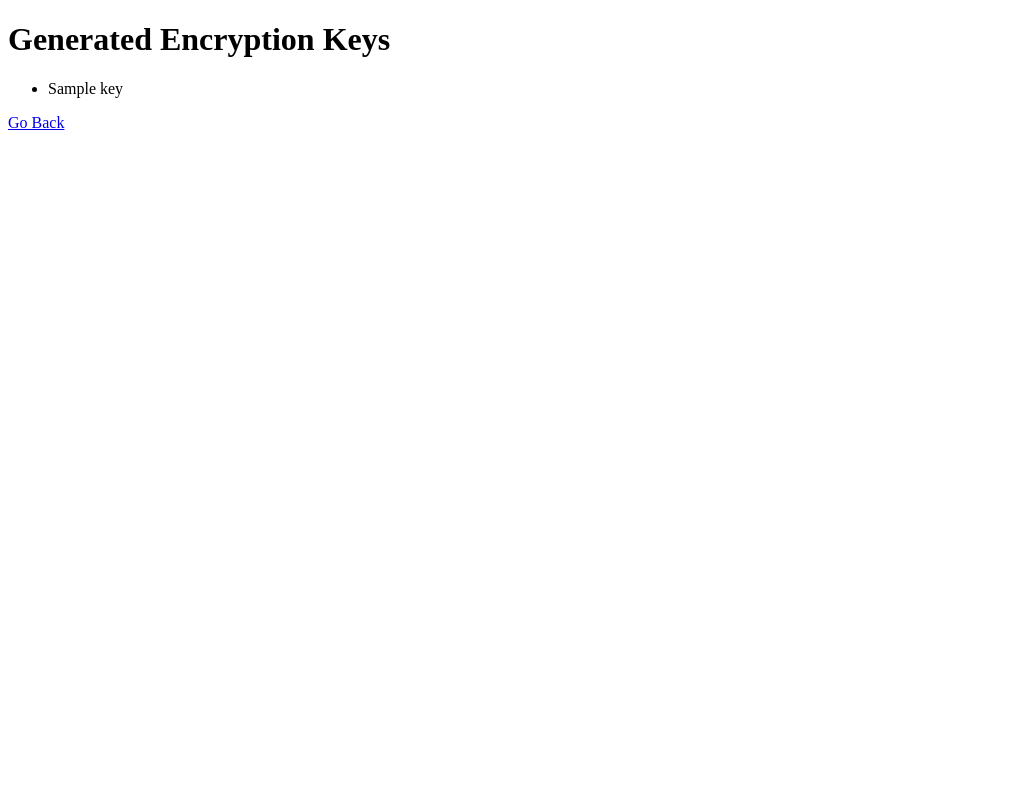
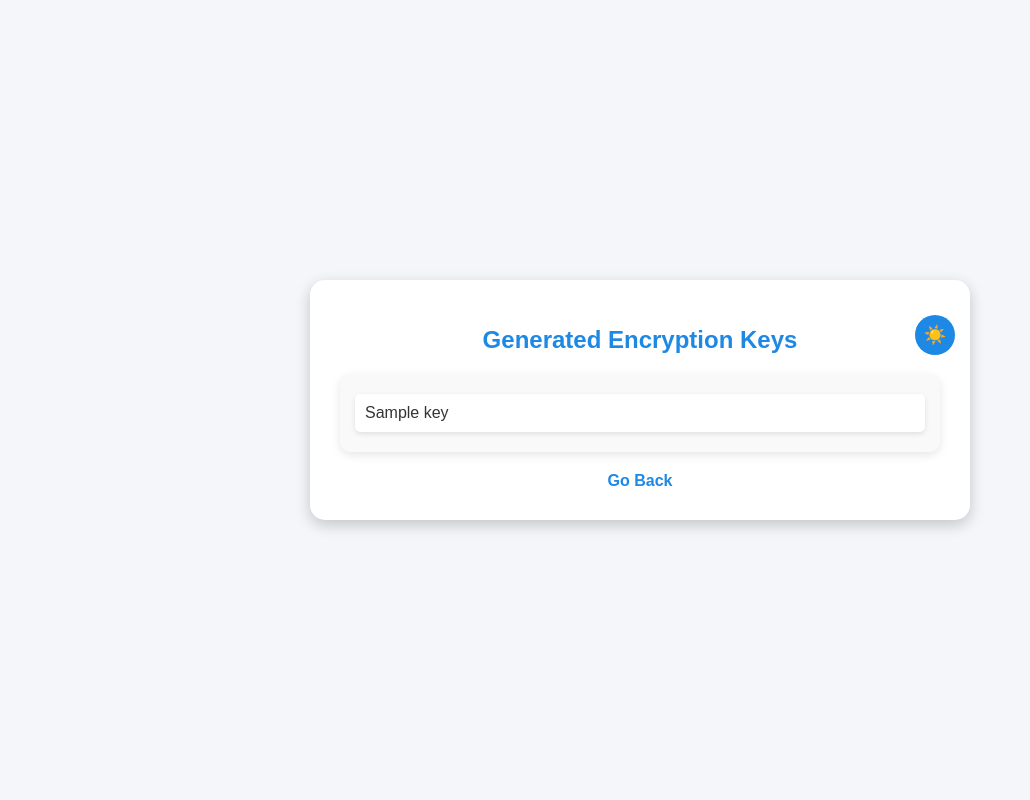
Before and after one commit to ms26961/Jangi, a Flask app: template 400/templates/keys.html in a window 1280 px wide. Shown: the whole page, without its empty margins (0-1030 px from the left). Run offline with Flask 3, Linux system fonts and the light colour scheme; the template is opened without the code that fills it: most values are stand-ins (such as "Sample title", 1, 10 or a date in 2020).

Commit message:
Update keys.html

```diff
--- a/400v2/templates/keys.html
+++ b/400v2/templates/keys.html
@@ -2,15 +2,162 @@
 <html lang="en">
 <head>
     <meta charset="UTF-8">
+    <meta name="viewport" content="width=device-width, initial-scale=1.0">
     <title>Generated Keys</title>
+    <style>
+        :root {
+            --bg-color: #f4f6f9;
+            --text-color: #333;
+            --primary-color: #1e88e5;
+            --secondary-color: #005cb2;
+            --card-bg: #ffffff;
+            --list-bg: #f9f9f9;
+        }
+
+        body {
+            font-family: 'Arial', sans-serif;
+            margin: 0;
+            padding: 0;
+            background-color: var(--bg-color);
+            color: var(--text-color);
+            display: flex;
+            justify-content: center;
+            align-items: center;
+            min-height: 100vh;
+            transition: background-color 0.3s, color 0.3s;
+        }
+
+        .container {
+            width: 90%;
+            max-width: 600px;
+            background-color: var(--card-bg);
+            border-radius: 15px;
+            padding: 30px;
+            box-shadow: 0px 5px 15px rgba(0, 0, 0, 0.2);
+            position: relative;
+        }
+
+        .dark-mode {
+            --bg-color: #121212;
+            --text-color: #e0e0e0;
+            --card-bg: #1e1e1e;
+            --list-bg: #2b2b2b;
+        }
+
+        h1 {
+            font-size: 24px;
+            font-weight: bold;
+            color: var(--primary-color);
+            text-align: center;
+        }
+
+        ul {
+            list-style-type: none;
+            padding: 0;
+            margin: 20px 0;
+            background-color: var(--list-bg);
+            border-radius: 10px;
+            padding: 15px;
+            box-shadow: 0px 3px 10px rgba(0, 0, 0, 0.1);
+        }
+
+        ul li {
+            padding: 10px;
+            margin: 5px 0;
+            background-color: var(--card-bg);
+            border-radius: 5px;
+            box-shadow: 0px 2px 5px rgba(0, 0, 0, 0.1);
+            transition: transform 0.2s ease;
+        }
+
+        ul li:hover {
+            transform: scale(1.02);
+        }
+
+        .dark-mode ul li {
+            background-color: var(--list-bg);
+            box-shadow: 0px 2px 5px rgba(255, 255, 255, 0.1);
+        }
+
+        button {
+            width: 100%;
+            padding: 12px;
+            margin-top: 20px;
+            font-size: 16px;
+            font-weight: bold;
+            color: #fff;
+            background-color: var(--primary-color);
+            border: none;
+            border-radius: 5px;
+            cursor: pointer;
+            transition: background-color 0.3s ease;
+        }
+
+        button:hover {
+            background-color: var(--secondary-color);
+        }
+
+        .dark-mode-toggle {
+            position: absolute;
+            top: 15px;
+            right: 15px;
+            width: 40px;
+            height: 40px;
+            background-color: var(--primary-color);
+            color: #fff;
+            border: none;
+            border-radius: 50%;
+            display: flex;
+            justify-content: center;
+            align-items: center;
+            font-size: 18px;
+            cursor: pointer;
+            transition: background-color 0.3s ease, transform 0.3s ease;
+        }
+
+        .dark-mode-toggle:hover {
+            background-color: var(--secondary-color);
+            transform: scale(1.1);
+        }
+
+        .link-container {
+            text-align: center;
+            margin-top: 20px;
+        }
+
+        .link-container a {
+            color: var(--primary-color);
+            text-decoration: none;
+            font-weight: bold;
+            transition: color 0.3s ease;
+        }
+
+        .link-container a:hover {
+            color: var(--secondary-color);
+        }
+    </style>
+    <script>
+        function toggleDarkMode() {
+            const body = document.body;
+            body.classList.toggle('dark-mode');
+            const toggleButton = document.querySelector('.dark-mode-toggle');
+            toggleButton.innerHTML = body.classList.contains('dark-mode') ? '🌙' : '☀️';
+        }
+    </script>
 </head>
 <body>
+    <div class="container">
+        <button class="dark-mode-toggle" onclick="toggleDarkMode()">☀️</button>
         <h1>Generated Encryption Keys</h1>
         <ul>
             {% for key in keys %}
                 <li>{{ key }}</li>
             {% endfor %}
         </ul>
+        <div class="link-container">
             <a href="/">Go Back</a>
+        </div>
+
+    </div>
 </body>
 </html>
```
Lines whose indentation alone changed are shown as unchanged.
